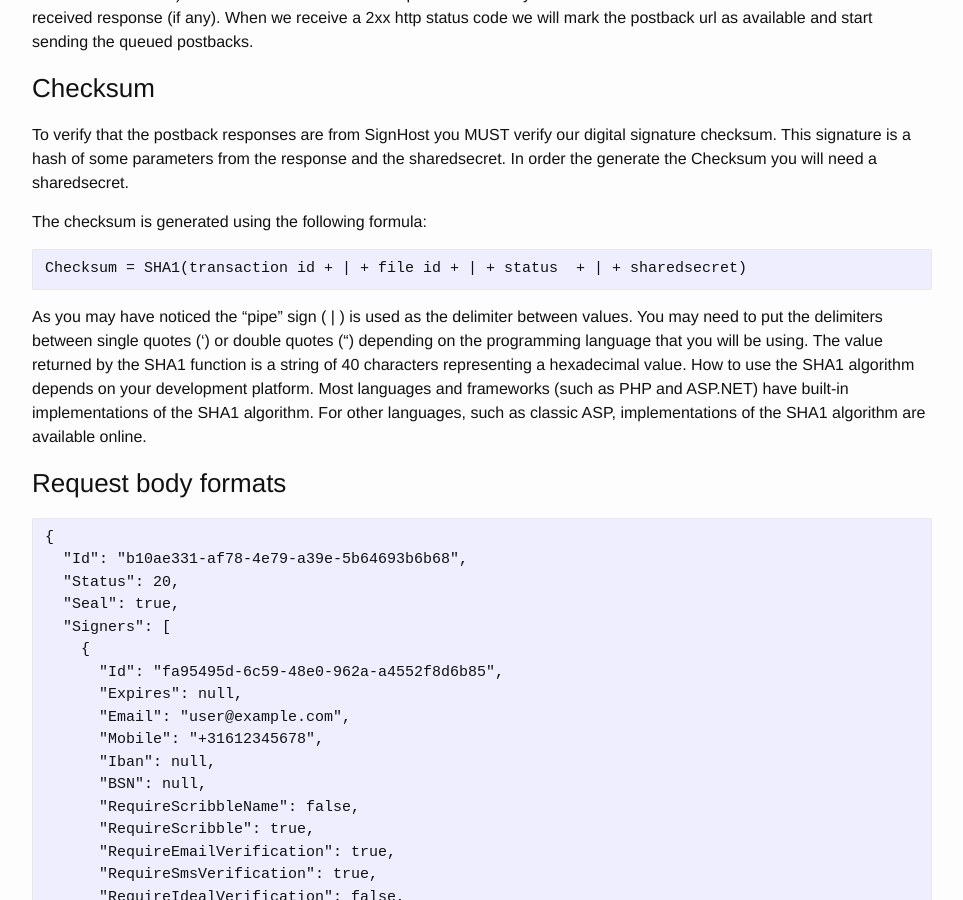
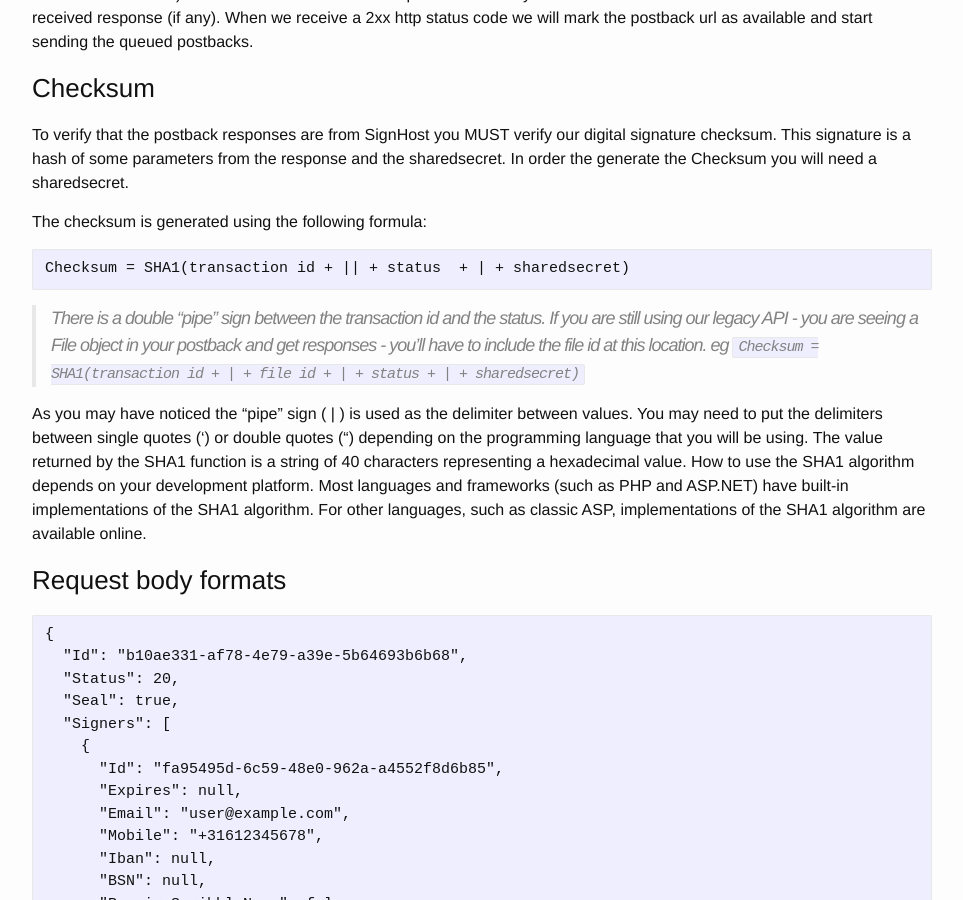
Before and after one commit to markohantula/evidos.github.io, a Jekyll site: the page built from postback.md, in a window 1280 px wide and 900 px high, scrolled down 605 px. Shown: the whole window, without its empty margins (158-1121 px from the left). Built offline with Jekyll 4.4.1, drawn with Linux system fonts in a browser that asks for light colours.

Commit message:
Describe checksum calculation in new multidoc api

````diff
--- a/postback.md
+++ b/postback.md
@@ -28,7 +28,11 @@ To verify that the postback responses are from SignHost you MUST verify our digi
 
 The checksum is generated using the following formula:
 
-    Checksum = SHA1(transaction id + | + file id + | + status  + | + sharedsecret)
+    Checksum = SHA1(transaction id + || + status  + | + sharedsecret)
+
+> There is a double “pipe” sign between the transaction id and the status.
+> If you are still using our legacy API - you are seeing a File object in your postback and get responses - you'll have to include the file id at this location.
+> eg ```Checksum = SHA1(transaction id + | + file id + | + status  + | + sharedsecret)```
 
 As you may have noticed the “pipe” sign ( &#124; ) is used as the delimiter between values. You may need to put the delimiters between single quotes (‘) or double quotes (“) depending on the programming language that you will be using. The value returned by the SHA1 function is a string of 40 characters representing a hexadecimal value. How to use the SHA1 algorithm depends on your development platform. Most languages and frameworks (such as PHP and ASP.NET) have built-in implementations of the SHA1 algorithm. For other languages, such as classic ASP, implementations of the SHA1 algorithm are available online.
 
````
